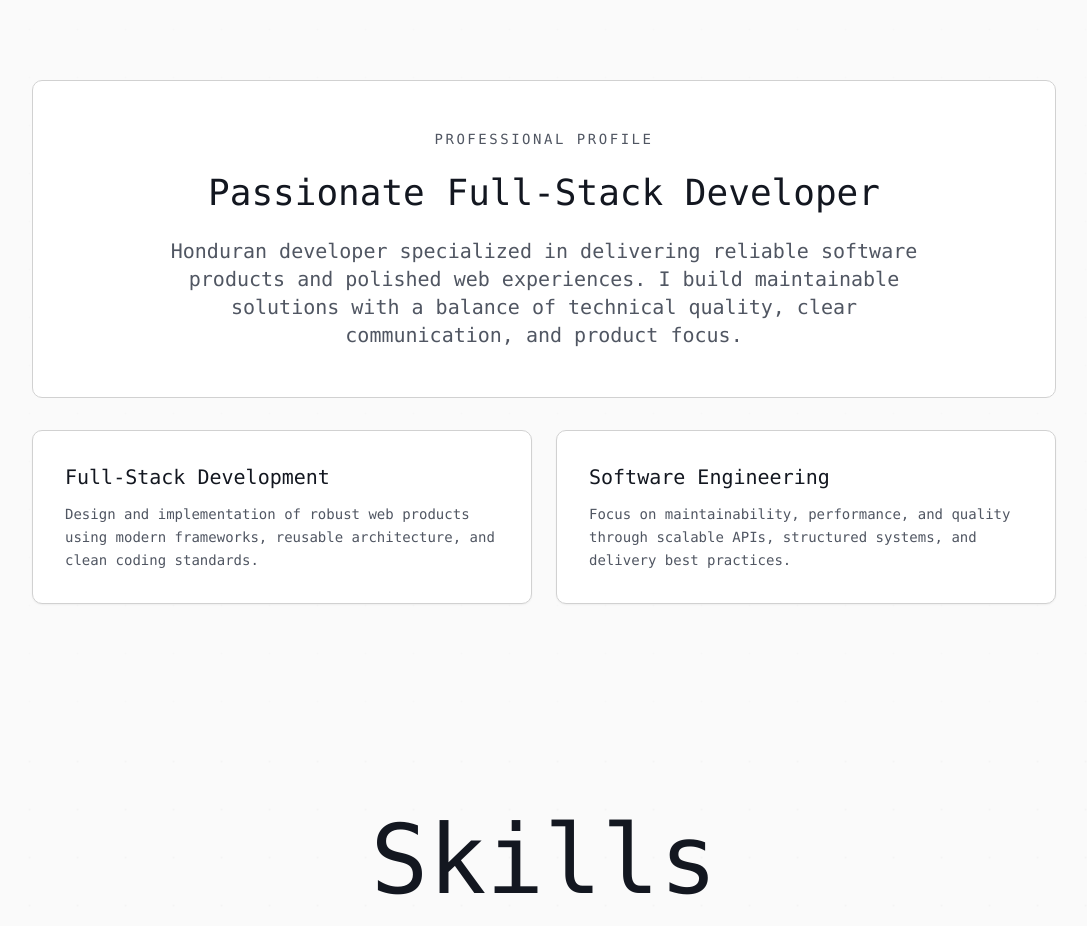
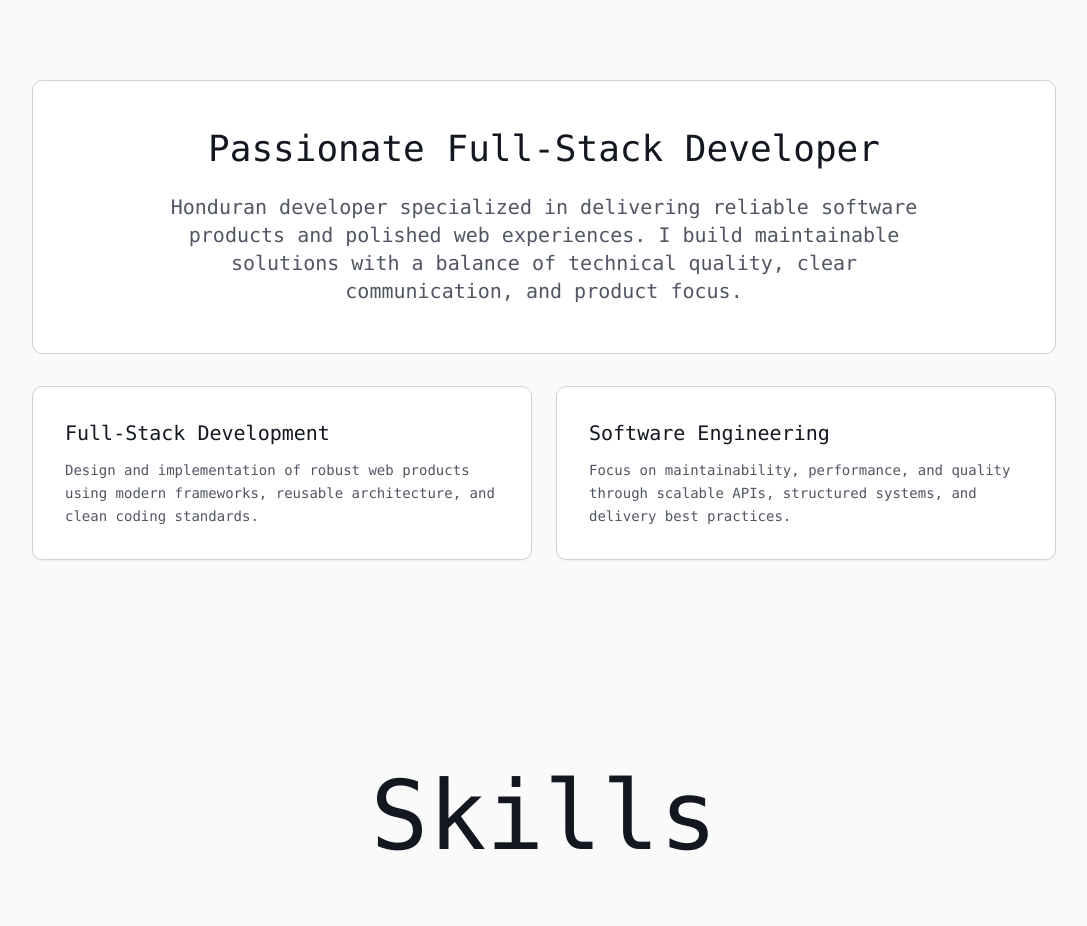
Before and after one commit to neevets/portfolio-web, a React (Vite) app: page / in a window 1280 px wide. Shown: the part 1040-1966 px from the top of the page, without its empty margins (96-1183 px from the left). Built offline with nearby package versions, Linux system fonts and the light colour scheme.

Commit message:
Refine dark backdrop and remove About profile label

```diff
--- a/src/components/sections/AboutSection.tsx
+++ b/src/components/sections/AboutSection.tsx
@@ -54,9 +54,6 @@ const OptimizedAboutSection = memo(() => {
               <div className="space-y-8">
                 <div className="relative border border-border bg-card p-10 lg:p-12 rounded-md">
                   <div className="relative z-10 space-y-6 text-center">
-                    <p className="text-sm tracking-[0.18em] uppercase text-muted-foreground font-dev">
-                      Professional Profile
-                    </p>
                     <h3 className="text-3xl md:text-4xl font-dev font-light">Passionate Full-Stack Developer</h3>
                     <p className="text-lg md:text-xl leading-relaxed text-muted-foreground max-w-3xl mx-auto font-dev">
                       Honduran developer specialized in delivering reliable software products and polished web experiences.
--- a/src/index.css
+++ b/src/index.css
@@ -45,7 +45,7 @@
   }
 
   .dark {
-    --background: 222 25% 6%;
+    --background: 222 25% 5%;
     --foreground: 0 0% 96%;
     --card: 222 25% 12%;
     --card-foreground: 0 0% 96%;
@@ -61,13 +61,13 @@
     --input: 222 12% 18%;
     --ring: 0 0% 96%;
 
-    --gradient-bg: linear-gradient(135deg, hsl(222 25% 6%) 0%, hsl(222 25% 8%) 50%, hsl(222 25% 10%) 100%);
-    --gradient-hero: radial-gradient(ellipse 80% 60% at 50% -10%, hsl(0 0% 100% / 0.08) 0%, transparent 70%);
-    --gradient-mesh: conic-gradient(from 90deg at 50% 50%, hsl(0 0% 100% / 0.04) 0deg, transparent 60deg, hsl(210 10% 70% / 0.05) 120deg, transparent 180deg);
+    --gradient-bg: linear-gradient(135deg, hsl(222 25% 5%) 0%, hsl(222 25% 7%) 50%, hsl(222 25% 9%) 100%);
+    --gradient-hero: radial-gradient(ellipse 80% 60% at 50% -10%, hsl(0 0% 100% / 0.12) 0%, transparent 70%);
+    --gradient-mesh: conic-gradient(from 90deg at 50% 50%, hsl(0 0% 100% / 0.06) 0deg, transparent 60deg, hsl(210 10% 70% / 0.08) 120deg, transparent 180deg);
     --gradient-card: linear-gradient(145deg, hsl(222 25% 12%) 0%, hsl(222 25% 14%) 100%);
     --gradient-glow: radial-gradient(circle at 50% 50%, hsl(0 0% 100% / 0.12) 0%, transparent 70%);
 
-    --dot-pattern: radial-gradient(circle at 50% 50%, hsl(0 0% 100% / 0.2) 1px, transparent 1px);
+    --dot-pattern: radial-gradient(circle at 50% 50%, hsl(0 0% 100% / 0.28) 1px, transparent 1px);
 
     --shadow-sm: 0 1px 3px hsl(0 0% 0% / 0.4);
     --shadow: 0 2px 8px hsl(0 0% 0% / 0.45);
```
